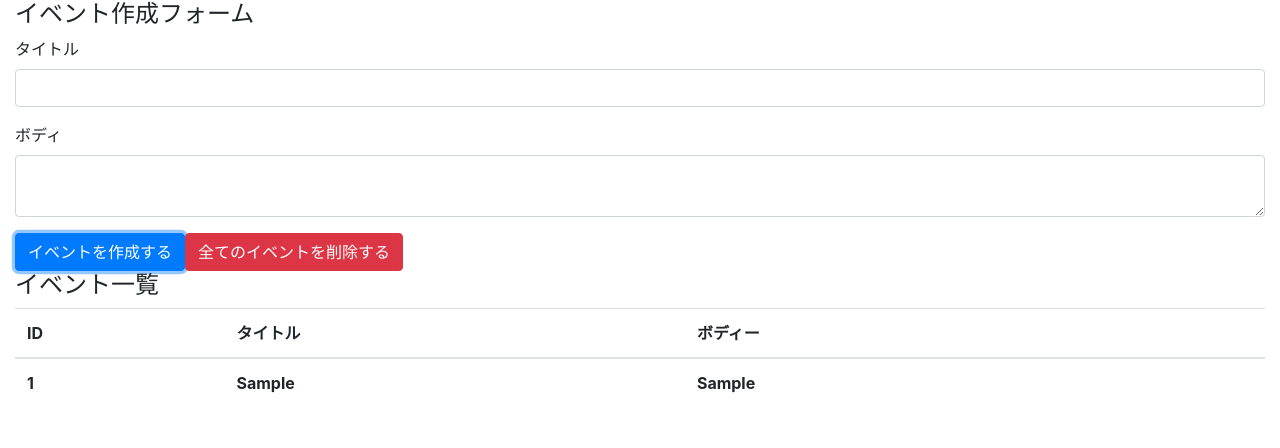
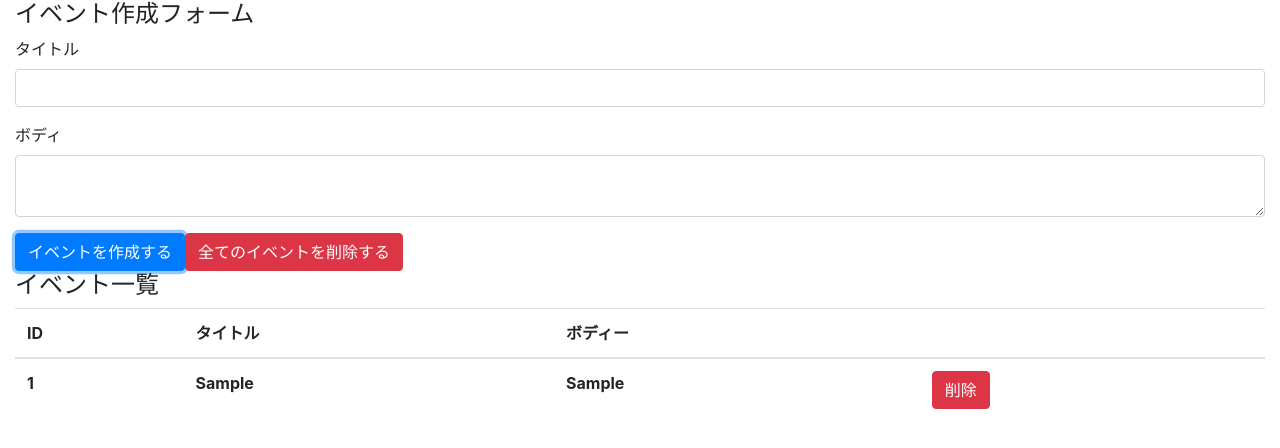
Before and after one commit to anraku/udemy-react-hooks-beginner, a React (Create React App) app: page / in a window 1280 px wide. Both pictures are taken after typing "Sample", "Sample" into the empty fields and a click on the button "イベントを作成する". Shown: the top 448 px of the page. Built offline with nearby package versions, Linux system fonts and the light colour scheme.

Commit message:
display events and divide Event component

```diff
--- a/src/components/App.js
+++ b/src/components/App.js
@@ -1,6 +1,7 @@
 import React, { useState, useReducer } from 'react';
 import 'bootstrap/dist/css/bootstrap.min.css';
 import reducer from '../reducers/index';
+import Event from './Event';
 
 const App = () => {
   const [state, dispatch] = useReducer(reducer, [])
@@ -13,10 +14,6 @@ const App = () => {
 
     setTitle('')
     setBody('')
-  }
-  const deleteEvent = e => {
-    e.preventDefault()
-    dispatch({type: 'DELETE_EVENT'})
   }
   const deleteAllEvents = e => {
     e.preventDefault()
@@ -50,13 +47,8 @@ const App = () => {
           </tr>
         </thead>
         <tbody>
-          {state.map(event =>
-          <tr key={event.id}>
-            <th>{event.id}</th>
-            <th>{event.title}</th>
-            <th>{event.body}</th>
-            <th></th>
-            </tr>
+          {state.map((event, index) =>
+            <Event key={index} event={event} dispatch={dispatch}></Event>
           )}
         </tbody>
       </table>
--- /dev/null
+++ b/src/components/Event.js
@@ -0,0 +1,20 @@
+import React from 'react';
+
+const Event = ({ event, dispatch }) => {
+  const id = event.id
+  const handleDeleteButton = () => {
+    dispatch({type: 'DELETE_EVENT', id })
+  }
+  console.log(event)
+
+  return (
+    <tr>
+      <th>{id}</th>
+      <th>{event.title}</th>
+      <th>{event.body}</th>
+      <th><button className="btn btn-danger" onClick={handleDeleteButton}>削除</button></th>
+    </tr>
+  )
+}
+
+export default Event;
--- a/src/reducers/index.js
+++ b/src/reducers/index.js
@@ -1,7 +1,7 @@
 const events = (state = [], action) => {
   switch (action.type) {
     case 'CREATE_EVENT':
-      const id = state.length == 0 ? 1 : state[state.length - 1].id + 1
+      const id = state.length === 0 ? 1 : state[state.length - 1].id + 1
       return [
         ...state,
         {
@@ -11,6 +11,7 @@ const events = (state = [], action) => {
         }
       ]
     case 'DELETE_EVENT':
+      return state.filter(event => event.id !== action.id)
     case 'DELETE_ALL_EVENTS':
       return []
     default:
```
